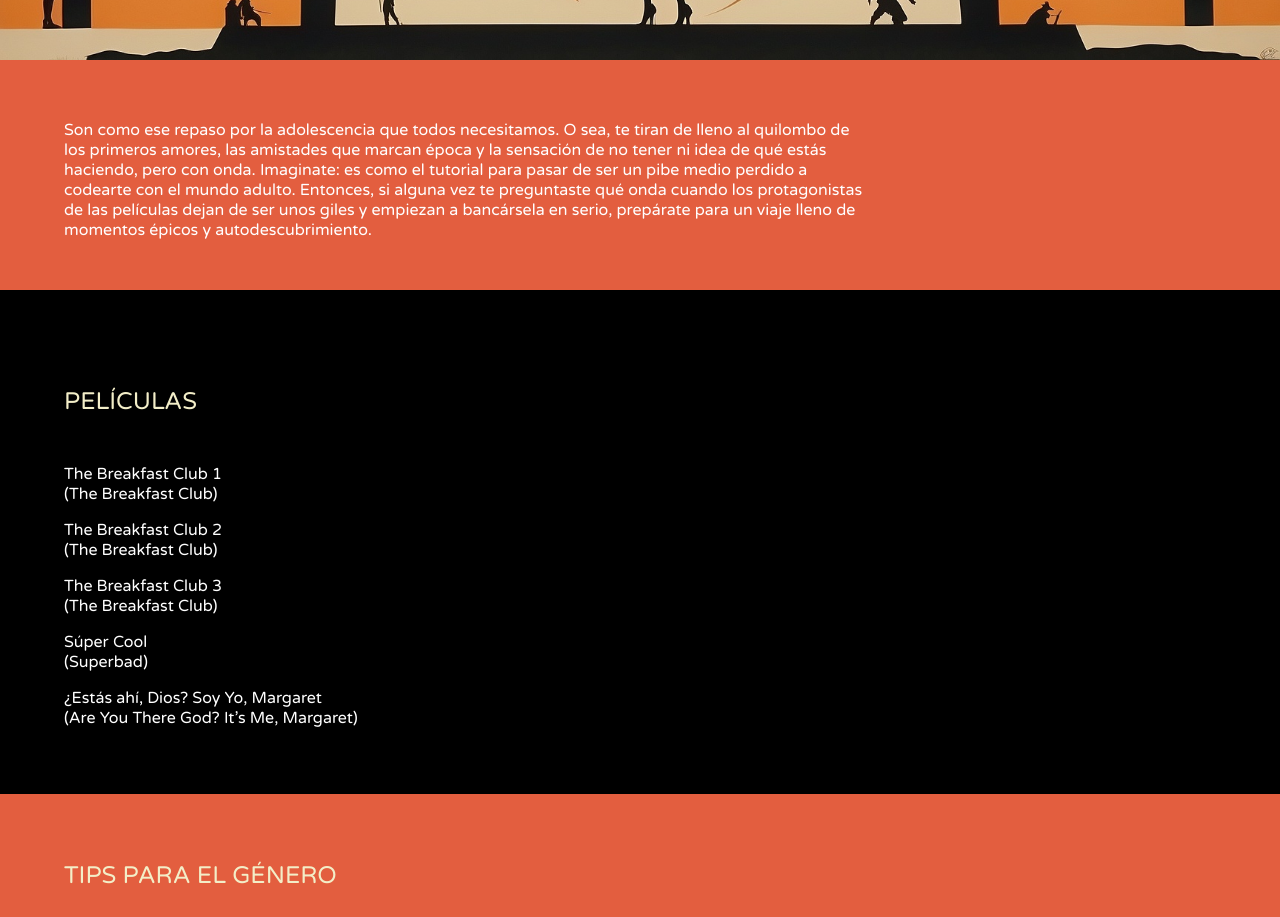
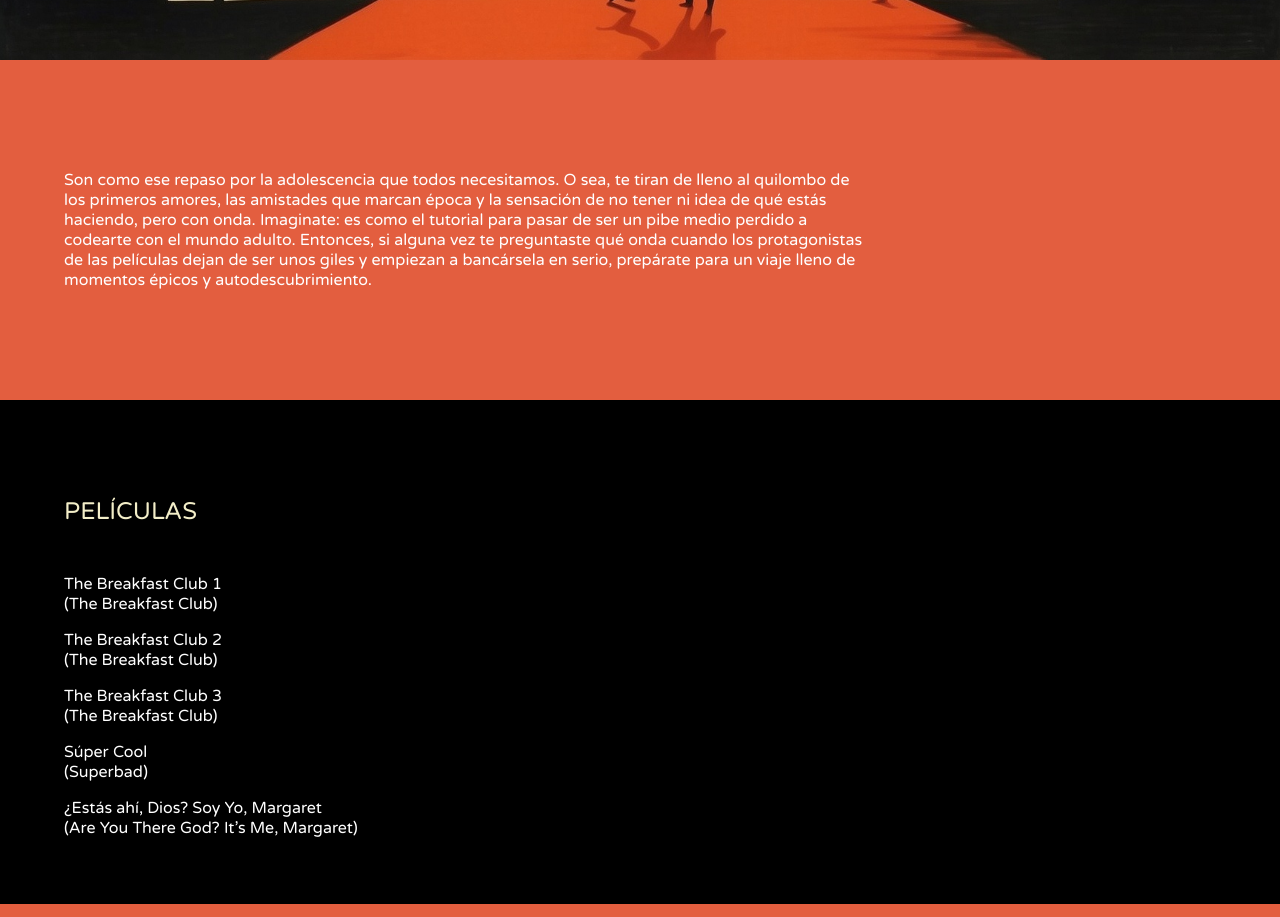
Before and after one commit to Drumania/RetoCinefilo2024, a React (Vite) app: page /abril in a window 1280 px wide. Shown: the part 900-1817 px from the top of the page. Built offline with nearby package versions, Linux system fonts and the light colour scheme.

Commit message:
act imgs

```diff
--- a/src/App.css
+++ b/src/App.css
@@ -808,7 +808,7 @@ footer img {
 }
 
 .wrap-description {
-  padding-top: 0;
+  padding: 50px 0 60px;
 }
 
 .wrap-flex {
```
Also changed, not shown: src/assets/img/Impactante.jpg.
